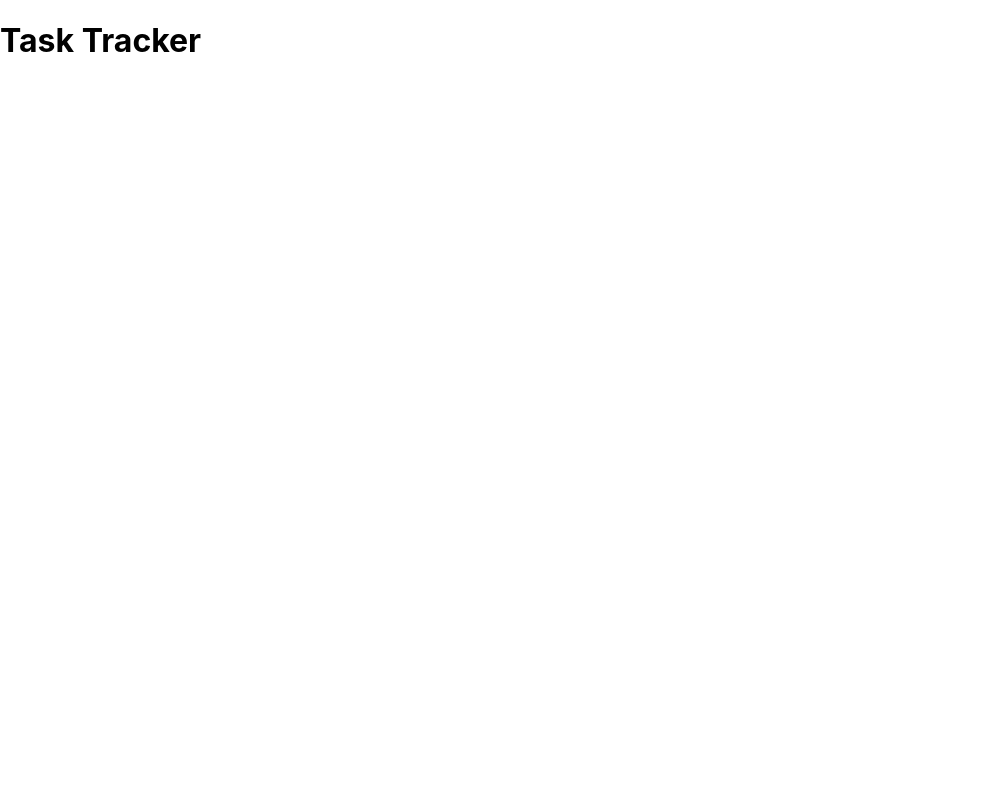
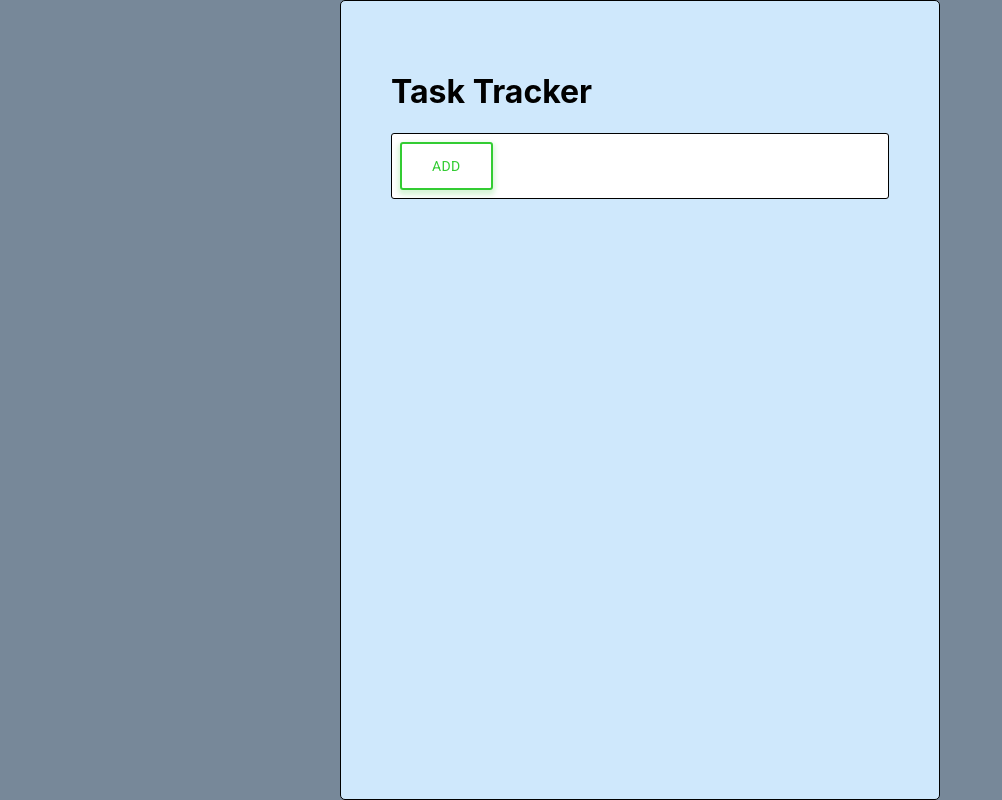
Before and after one commit to Andrew-Sparrow/TODO, a React (Create React App) app: page / in a window 1280 px wide. Shown: the whole page, without its empty margins (0-1002 px from the left). Built offline with nearby package versions, Linux system fonts and the light colour scheme.

Commit message:
AddNewTaskContainer was added

```diff
--- /dev/null
+++ b/src/App.jsx
@@ -0,0 +1,33 @@
+import React from 'react';
+
+import './App.css';
+
+import {
+  Container,
+} from '@material-ui/core';
+import AddNewTaskContainer from './view/AddNewTaskContainer';
+
+import Header from './view/Header';
+
+function App() {
+  const containerStyle = {
+    backgroundColor: '#cfe8fc',
+    height: '100vh',
+    border: 'solid 1px black',
+    borderRadius: '5px',
+    padding: '50px',
+  };
+
+  return (
+    <Container
+      component="div"
+      maxWidth="sm"
+      style={containerStyle}
+    >
+      <Header />
+      <AddNewTaskContainer />
+    </Container>
+  );
+}
+
+export default App;
--- a/src/index.css
+++ b/src/index.css
@@ -5,6 +5,7 @@ body {
     sans-serif;
   -webkit-font-smoothing: antialiased;
   -moz-osx-font-smoothing: grayscale;
+  background-color: #778899;
 }
 
 code {
--- a/src/index.jsx
+++ b/src/index.jsx
@@ -1,7 +1,7 @@
 import React from 'react';
 import ReactDOM from 'react-dom';
 import './index.css';
-import App from './view/App';
+import App from './App';
 import 'fontsource-roboto';
 
 ReactDOM.render(
--- /dev/null
+++ b/src/view/AddNewTaskContainer.jsx
@@ -0,0 +1,16 @@
+import React from 'react';
+import Box from '@material-ui/core/Box';
+import AddTaskButton from './AddTaskButton';
+
+const style = {
+  border: '1px solid',
+  borderRadius: 3,
+};
+
+const AddNewTaskContainer = () => (
+  <Box display="flex" style={style} p={1} bgcolor="background.paper">
+    <AddTaskButton />
+  </Box>
+);
+
+export default AddNewTaskContainer;
--- /dev/null
+++ b/src/view/AddTaskButton.jsx
@@ -0,0 +1,17 @@
+import React from 'react';
+import Button from '@material-ui/core/Button';
+
+const style = {
+  border: '2px solid #33cc33',
+  borderRadius: 3,
+  color: '#33cc33',
+  height: 48,
+  padding: '0 30px',
+  boxShadow: '0 3px 5px 2px rgba(51, 204, 51, .2)',
+};
+
+const AddTaskButton = () => (
+  <Button style={style}>Add</Button>
+);
+
+export default AddTaskButton;
--- a/src/view/App.jsx
+++ /dev/null
@@ -1,14 +0,0 @@
-import React from 'react';
-
-import '../App.css';
-import Header from './Header';
-
-function App() {
-  return (
-    <div className="container">
-      <Header />
-    </div>
-  );
-}
-
-export default App;
```
Also changed, not shown: 2 other files (tests, documents, lock files or other folders).
